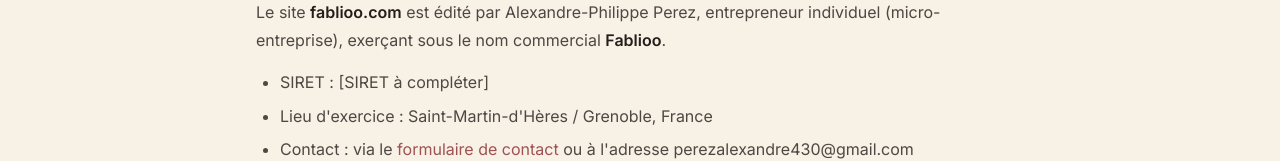
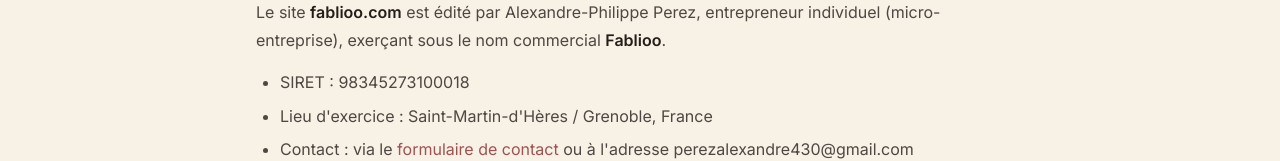
Before and after one commit to Alexandre74739/Fablioo, a Next.js app: page /mentions-legales in a window 1280 px wide. Shown: the part 334-495 px from the top of the page. Built offline with nearby package versions, Linux system fonts and the light colour scheme.

Commit message:
Update SIRET number in legal mentions

```diff
--- a/src/app/mentions-legales/page.tsx
+++ b/src/app/mentions-legales/page.tsx
@@ -22,7 +22,7 @@
         commercial <strong>Fablioo</strong>.
       </p>
       <ul>
-        <li>SIRET : [SIRET à compléter]</li>
+        <li>SIRET : 98345273100018</li>
         <li>Lieu d'exercice : Saint-Martin-d'Hères / Grenoble, France</li>
         <li>
           Contact : via le <a href="/contact">formulaire de contact</a> ou à
```
